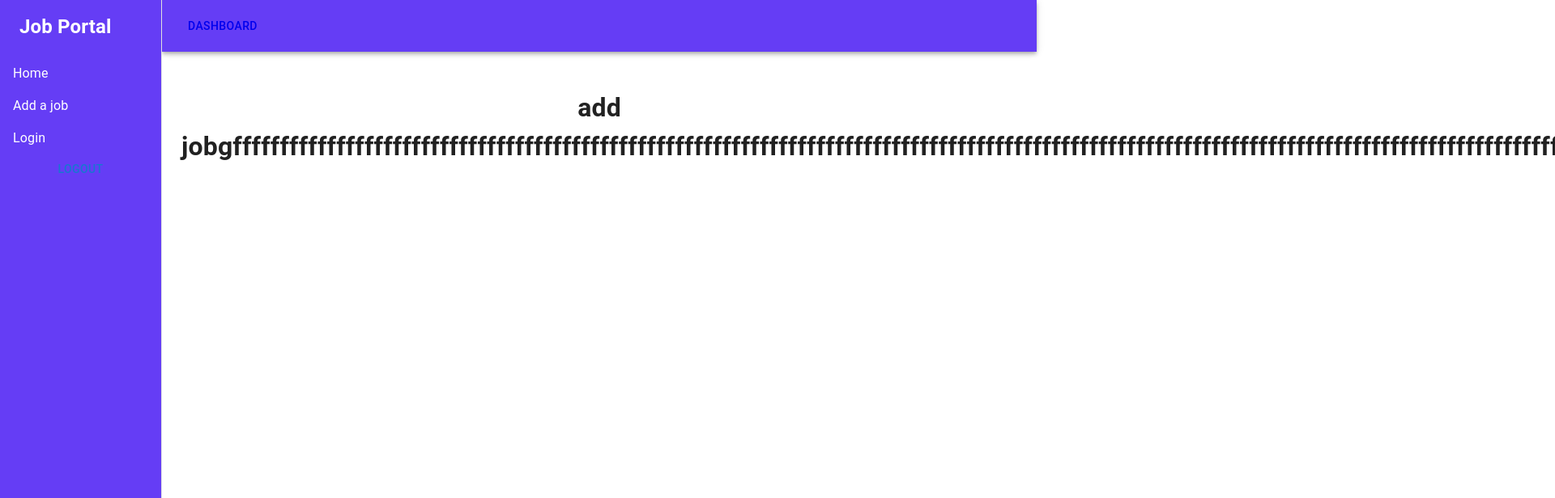
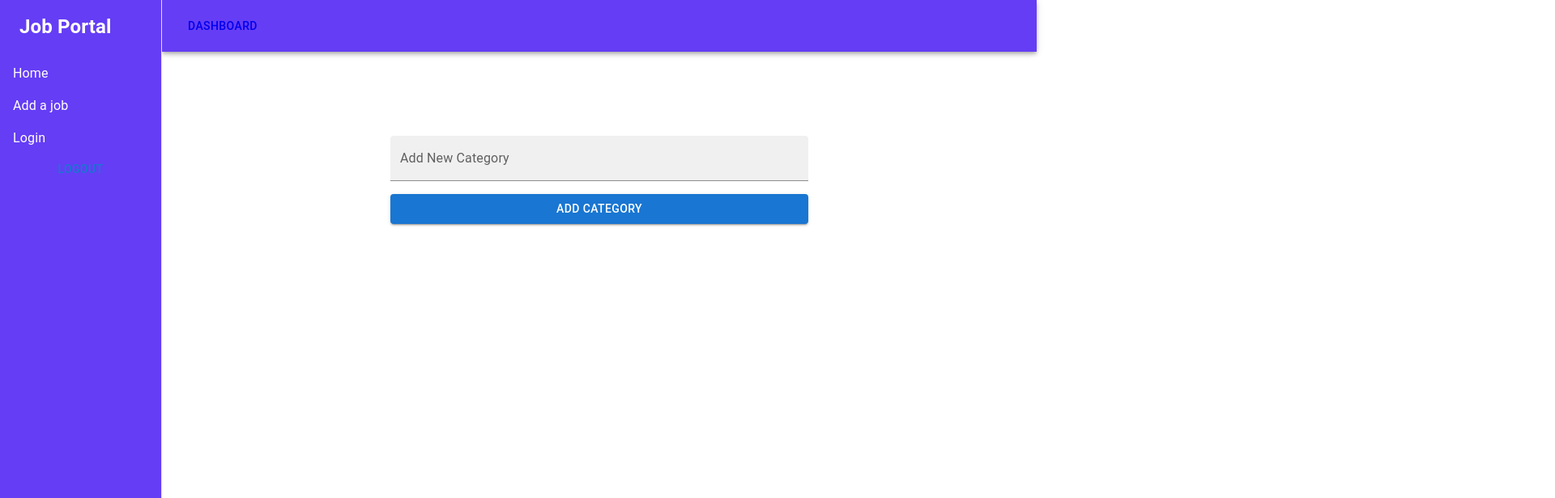
Before and after one commit to Ibrahim75754/Tech-Foring-Job-Portal, a React (Create React App) app: page /addJob in a window 1280 px wide. Shown: the top 616 px of the page at 81% size, 1920 px wide, since content can reach past the window. Built offline with nearby package versions, Linux system fonts and the light colour scheme; no server answers; sample sign-in values are in the browser's storage.

Commit message:
addjobPage setup

```diff
--- a/package.json
+++ b/package.json
@@ -15,6 +15,7 @@
     "react-dom": "^18.2.0",
     "react-router-dom": "^6.4.3",
     "react-scripts": "5.0.1",
+    "sweetalert": "^2.1.2",
     "web-vitals": "^2.1.4"
   },
   "scripts": {
--- a/src/components/AddJob/Addjob.js
+++ b/src/components/AddJob/Addjob.js
@@ -1,9 +1,54 @@
+import { Button, Grid, TextField } from '@mui/material';
 import React from 'react';
+import swal from 'sweetalert';
 
 const Addjob = () => {
+    const handleSubmit = (e) => {
+        e.preventDefault();
+        const category = e.target.name.value;
+        const data = { categoryName: category }
+        console.log(data)
+
+        fetch(`http://localhost:5000/categories`, {
+            method: 'POST',
+            headers: {
+                'Content-Type': 'application/json',
+            },
+            body: JSON.stringify(data),
+        })
+            .then(res => res.json())
+            .then(data => {
+                if (data.insertedId) {
+                    swal("Good job!", "Category Insert successful!", "success");
+                }
+
+            })
+        e.target.reset();
+    }
     return (
         <div>
-            <h1>add jobgfffffffffffffffffffffffffffffffffffffffffffffffffffffffffffffffffffffffffffffffffffffffffffffffffffffffffffffffffffffffffffffffffffffffffffffffffffffffff</h1>
+            <Grid container spacing={2} sx={{ mt: 8 }}>
+                <Grid item xs={12}>
+                    <form onSubmit={handleSubmit}>
+                        <TextField
+                            sx={{ width: "50%", mb: 2 }}
+                            label="Add New Category"
+                            variant="filled"
+                            name="name"
+                            placeholder='Category Name' /><br />
+
+                        <Button
+                            sx={{ width: "50%", mb: 2 }}
+                            variant="contained"
+                            type="submit"
+                        >Add Category</Button>
+                    </form>
+                </Grid>
+                <Grid item xs={12}>
+
+                </Grid>
+
+            </Grid>
         </div>
     );
 };
```
Also changed, not shown: firebase.json (added), 2 other files (tests, documents, lock files or other folders).
